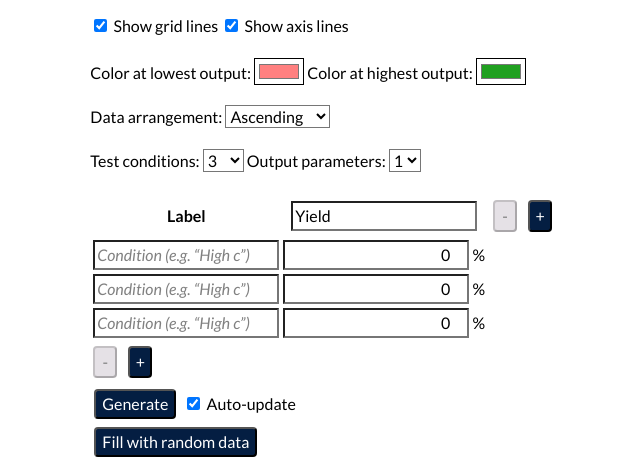
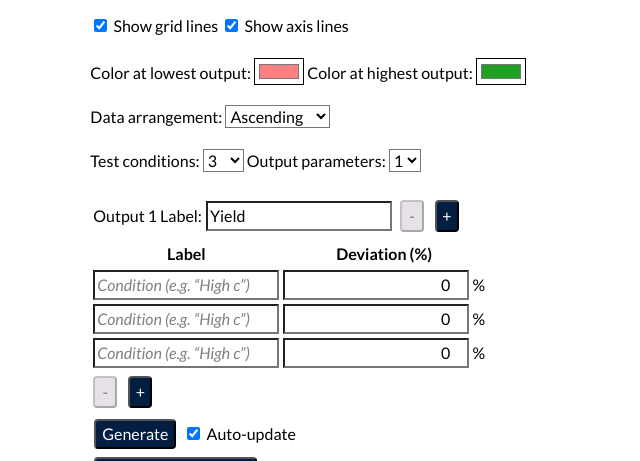
Before and after one commit to PSDI-UK/psdi-glorius-plot, a Flask app: page / in a window 1280 px wide. Shown: the part 386-847 px from the top of the page, without its empty margins (98-738 px from the left). Run offline with Flask 3, Linux system fonts and the light colour scheme; some libraries are stand-ins or nearby versions.

Commit message:
Move output params to new list, and implement new way of adding params

```diff
--- a/psdi_reaction_radar/static/js/index.js
+++ b/psdi_reaction_radar/static/js/index.js
@@ -15,6 +15,11 @@ const MAX_ROWS = 12;
 const MIN_OUTPUTS = 1;
 const MAX_OUTPUTS = 5;
 
+// Table values and placeholders
+const OUTPUT_LABEL_TEXT = "Output {N} Label:";
+const OUTPUT_1_DEFAULT_VALUE = "Yield";
+const OUTPUT_N_DEFAULT_VALUE = "";
+
 // Plot styling
 const L_BORDER_DASHES = [[], [6, 6], [4, 4], [2, 2], [1, 1]];
 const BORDER_WIDTH = 4;
@@ -29,16 +34,21 @@ let radarChart = null;
 // When the script is initially loaded, store a copy of a heading element and cell elements that we'll later use
 // as templates to add new rows
 
-const TEMPLATE_HEADING = $("th.output-heading")[0].cloneNode(true);
+const TEMPLATE_OUTPUT_LABEL_ROW = $("tr.output-label-row")[0].cloneNode(true);
+const TEMPLATE_HEADING = $("th.sample-heading")[0].cloneNode(true);
 const TEMPLATE_LABEL_INPUT = $("td:has(> input.sens-label)")[0].cloneNode(true);
-const TEMPLATE_VALUE_INPUT = $("td:has(> input.sens-value)")[0].cloneNode(true);
+const TEMPLATE_INPUT_LINE = $(".sens-input-line")[0].cloneNode(true);
 
 function getNumRows() {
   return $("table.sens-table tr.sens-row").length;
 }
 
 function getNumOutputs() {
-  return $("table.sens-table tr.header th.output-heading").length;
+  return $("table.output-label-table tr.output-label-row").length;
+}
+
+function getNumSamples() {
+  return $("table.sens-table tr.header").length - 1;
 }
 
 function disableButton(button) {
@@ -140,7 +150,7 @@ function removeRow(updateAfter = true) {
   }
 }
 
-function addOutput(updateAfter = true) {
+function addOutput(e, updateAfter = true) {
 
   // Check that we don't already have too many outputs
   const numOutputs = getNumOutputs();
@@ -149,31 +159,68 @@ function addOutput(updateAfter = true) {
     return;
   }
 
-  const numRows = getNumRows();
-  const lRows = $("table.sens-table tr.sens-row");
+  const newOutputNumber = (numOutputs + 1).toString();
 
-  // Add a new heading cell
-  const newHeadingCell = TEMPLATE_HEADING.cloneNode(true);
-  newHeadingCell.children[0].value = "";
+  // Set up the new output label row
+  const newOutputLabelRow = TEMPLATE_OUTPUT_LABEL_ROW.cloneNode(true);
+  newOutputLabelRow.children[1].children[0].value = "";
 
-  const headerRow = $("table.sens-table tr.header")[0];
-  const headerButtonsCell = $("table.sens-table tr.header td.button-column")[0];
+  // Determine where to add the row based on which button was clicked
+  let targetRow;
+  if (e === null) {
+    targetRow = numOutputs;
+  } else {
+    let eId = e.target.id;
+    targetRow = +eId.at(-1);
+  }
+  if (targetRow == numOutputs) {
+    $("table.output-label-table")[0].appendChild(newOutputLabelRow);
+  } else {
+    $("table.output-label-table")[0].insertBefore(newOutputLabelRow, $("tr.output-label-row")[targetRow]);
+  }
 
-  headerRow.insertBefore(newHeadingCell, headerButtonsCell);
+  // Relabel all the output rows
+  const lOutputLabelRows = $("tr.output-label-row");
+  for (let j = 0; j < numOutputs + 1; j++) {
+    const outputLabelRow = lOutputLabelRows[j];
+    const rowNumber = (j + 1).toString();
 
-  // Add a new cell to each row
-  for (let i = 0; i < numRows; ++i) {
-    lRows[i].appendChild(TEMPLATE_VALUE_INPUT.cloneNode(true));
+    const outputLabelLabel = outputLabelRow.children[0].children[0];
+    outputLabelLabel.textContent = OUTPUT_LABEL_TEXT.replace("{N}", rowNumber);
+    outputLabelLabel.for = "ol" + rowNumber;
+
+    const outputLabelInput = outputLabelRow.children[1].children[0];
+    outputLabelInput.id = "ol" + rowNumber;
+
+    const outputLabelRemoveButton = outputLabelRow.children[2].children[0];
+    outputLabelRemoveButton.id = "remove-ob" + rowNumber;
+    const outputLabelAddButton = outputLabelRow.children[2].children[1];
+    outputLabelAddButton.id = "add-ob" + rowNumber;
   }
+
+  // Add a new input line to each value cell
+  const lSensValueCells = $("td.sens-value-cell");
+  for (let i = 0; i < lSensValueCells.length; ++i) {
+    const newSensInputLine = TEMPLATE_INPUT_LINE.cloneNode(true);
+
+    if (targetRow == numOutputs) {
+      lSensValueCells[i].appendChild(newSensInputLine);
+    } else {
+      lSensValueCells[i].insertBefore(newSensInputLine, lSensValueCells[i].children[targetRow]);
+    }
+  }
+
+  // Connect the newly-added buttons to the add/remove functions
+  reinitNumOutputControls();
 
   // Check if we've reached the maximum number of outputs, and disable the button to add outputs if so
   if (numOutputs + 1 >= MAX_OUTPUTS) {
-    disableButton($("button.add-column"));
+    disableButton($("button.add-output"));
   }
 
   // Check if we've passed the minimum number of outputs, and enable the button to remove outputs if so
   if (numOutputs + 1 > MIN_OUTPUTS) {
-    enableButton($("button.remove-column"));
+    enableButton($("button.remove-output"));
   }
 
   // Enable auto updates for new cells if it's turned on
@@ -206,7 +253,7 @@ function removeOutput(updateAfter = true) {
 
   // Remove the last heading cell
   const headerRow = $("table.sens-table tr.header");
-  const headerButtonsCell = headerRow.children("th.output-heading").get(-1);
+  const headerButtonsCell = headerRow.children("th.sample-heading").get(-1);
   headerRow[0].removeChild(headerButtonsCell);
 
   // Remove the last cell from each row
@@ -216,12 +263,12 @@ function removeOutput(updateAfter = true) {
 
   // Check if we've reached the minimum number of outputs, and disable the button to remove outputs if so
   if (numOutputs - 1 <= MIN_OUTPUTS) {
-    disableButton($("button.remove-column"));
+    disableButton($("button.remove-output"));
   }
 
   // Check if we've gone under the minimum number of outputs, and enable the button to add outputs if so
   if (numOutputs - 1 < MAX_OUTPUTS) {
-    enableButton($("button.add-column"));
+    enableButton($("button.add-output"));
   }
 
   // Update the output selector if desired
@@ -257,7 +304,7 @@ function setNumOutputs(targetNumOutputs) {
   const numOutputs = getNumOutputs();
   if (numOutputs < targetNumOutputs) {
     for (let i = 0; i < targetNumOutputs - numOutputs; ++i) {
-      addOutput(false);
+      addOutput(null, false);
     }
   } else if (numOutputs > targetNumOutputs) {
     for (let i = 0; i < numOutputs - targetNumOutputs; ++i) {
@@ -326,6 +373,7 @@ function generatePlot() {
   // Collect info from the settings and determine data based on them
   const numRows = getNumRows();
   const numOutputs = getNumOutputs();
+  const numSamples = getNumSamples();
 
   const minOutput = getMinOutput();
   const maxOutput = getMaxOutput();
@@ -442,9 +490,9 @@ function generatePlot() {
   }
 
   // Get the output labels, and also set other fixed data for normal datasets
-  const lOutputLabelCells = $("table.sens-table tr.header th.output-heading");
+  const lOutputLabelInputs = $("input.output-label-input");
   for (let j = 0; j < numOutputs; ++j) {
-    lColLabels.push(lOutputLabelCells[j].children[0].value);
+    lColLabels.push(lOutputLabelInputs[j].value);
     lOrder.push(0);
     lBorderColors.push("black");
     lBorderWidths.push(BORDER_WIDTH);
@@ -460,7 +508,7 @@ function generatePlot() {
     lRowLabels.push(lRowLabelCells[i].value);
   }
 
-  // Get each column of data
+  // Get data for each output
   for (let j = 0; j < numOutputs; ++j) {
     llData.push([]);
   }
@@ -468,10 +516,12 @@ function generatePlot() {
   const lSensRows = $("table.sens-table tr.sens-row");
   const lRowData = [];
   for (let i = 0; i < numRows; ++i) {
-    let lCells = lSensRows.eq(i).find("td input.sens-value");
     let lSingleRowData = [];
+    const lCells = lSensRows.eq(i).find("td.sens-value-cell");
+    // TODO: Add loop over cells here
+    const lInputs = lCells.eq(0).find("input.sens-value");
     for (let j = 0; j < numOutputs; ++j) {
-      lSingleRowData.push(lCells[j].value);
+      lSingleRowData.push(lInputs[j].value);
     }
     lRowData.push({
       label: lRowLabels[i],
@@ -572,21 +622,21 @@ function fillRandom() {
   const numOutputs = getNumOutputs();
 
   // Fill the column labels
-  const lOutputLabelCells = $("table.sens-table tr.header th.output-heading");
+  const lOutputLabelInputs = $("input.output-label-input");
   for (let j = 0; j < numOutputs; ++j) {
-    lOutputLabelCells[j].children[0].value = "Yield " + (j + 1).toString();
+    lOutputLabelInputs[j].value = "Yield " + (j + 1).toString();
   }
 
   // Fill the row labels
-  const lRowLabelCells = $("table.sens-table tr.sens-row td input.sens-label");
+  const lRowLabelInputs = $("input.sens-label");
   for (let i = 0; i < numRows; ++i) {
-    lRowLabelCells[i].value = (i + 1).toString();
+    lRowLabelInputs[i].value = (i + 1).toString();
   }
 
   // Fill each data cell
   const minOutput = getMinOutput();
   const maxOutput = getMaxOutput();
-  const lDataCells = $("table.sens-table tr.sens-row td input.sens-value");
+  const lDataCells = $("input.sens-value");
   for (let k = 0; k < lDataCells.length; ++k) {
     const e = lDataCells[k];
     e.value = minOutput + Math.random() * (maxOutput - minOutput);
@@ -609,23 +659,44 @@ function disableAutoUpdates() {
   autoUpdating = false;
 }
 
+function initNumParamControls() {
+  $("button.add-row").on("click", () => addRow(true));
+  $("button.remove-row").on("click", () => removeRow(true));
+  $("select#num-rows").on("change", function (e) {
+    setNumRows($(e.target).val());
+  });
+}
+
+function reinitNumParamControls() {
+  $("button.add-row").off("click");
+  $("button.remove-row").off("click");
+  $("select#num-rows").off("change");
+  initNumParamControls();
+}
+
+function initNumOutputControls() {
+  $("button.add-output").on("click", (e) => addOutput(e, true));
+  $("button.remove-output").on("click", () => removeOutput(true));
+  $("select#num-outputs").on("change", function (e) {
+    setNumOutputs($(e.target).val());
+  });
+}
+
+function reinitNumOutputControls() {
+  $("button.add-output").off("click");
+  $("button.remove-output").off("click");
+  $("select#num-outputs").off("change");
+  initNumOutputControls();
+}
+
 $(document).ready(function () {
   initDirtyForms();
 
-  $("button.add-row").on("click", () => addRow(true));
-  $("button.remove-row").on("click", () => removeRow(true));
-  $("button.add-column").on("click", () => addOutput(true));
-  $("button.remove-column").on("click", () => removeOutput(true));
+  initNumParamControls();
+  initNumOutputControls();
 
   $("button#fill-random").on("click", fillRandom);
   $("button#generate-plot").on("click", generatePlot);
-
-  $("select#num-rows").on("change", function (e) {
-    setNumRows($(e.target).val());
-  })
-  $("select#num-outputs").on("change", function (e) {
-    setNumOutputs($(e.target).val());
-  })
 
   $("#auto-update-toggle").on("click", function (e) {
     if ($(e.target).is(":checked")) {
--- a/psdi_reaction_radar/templates/index.html
+++ b/psdi_reaction_radar/templates/index.html
@@ -64,29 +64,49 @@
   </p>
 </div>
 <form class="sens-form">
+  <table class="output-label-table">
+    <tr class="output-label-row">
+      <td class="output-label-label-cell">
+        <label for="ol1" class="output-label-label">Output 1 Label:</label>
+      </td>
+      <td class="output-label-value-cell">
+        <input type="text" id="ol1" class="output-label-input trigger-update" placeholder="Output (e.g. “Yield”)"
+          value="Yield">
+      </td>
+      <td class="output-label-button-cell">
+        <button type="button" id="remove-ob1" class="remove-output disabled fix-size-small" disabled="true">-</button>
+        <button type="button" id="add-ob1" class="add-output fix-size-small">+</button>
+      </td>
+    </tr>
+  </table>
   <table class="sens-table">
     <tr class="header">
       <th class="label-heading">Label</th>
-      <th class="output-heading">
-        <input type="text" class="output-label trigger-update" placeholder="Output (e.g. “Yield”)" value="Yield"
-          class="trigger-update">
-      </th>
-      <td class="button-column">
-        <button type="button" class="remove-column disabled fix-size-small" disabled="true">-</button>
-        <button type="button" class="add-column fix-size-small">+</button>
+      <th class="sample-heading">Deviation (%)</th>
+    </tr>
+    <tr class="sens-row">
+      <td><input type="text" class="sens-label trigger-update" placeholder="Condition (e.g. “High c”)"></td>
+      <td class="sens-value-cell">
+        <div class="sens-input-line">
+          <input type="number" class="sens-value trigger-update" value="0"> <span>%</span>
+        </div>
       </td>
     </tr>
     <tr class="sens-row">
       <td><input type="text" class="sens-label trigger-update" placeholder="Condition (e.g. “High c”)"></td>
-      <td><input type="number" class="sens-value trigger-update" value="0"> %</td>
+      <td class="sens-value-cell">
+        <div class="sens-input-line">
+          <input type="number" class="sens-value trigger-update" value="0"> <span>%</span>
+        </div>
+      </td>
     </tr>
     <tr class="sens-row">
       <td><input type="text" class="sens-label trigger-update" placeholder="Condition (e.g. “High c”)"></td>
-      <td><input type="number" class="sens-value trigger-update" value="0"> %</td>
-    </tr>
-    <tr class="sens-row">
-      <td><input type="text" class="sens-label trigger-update" placeholder="Condition (e.g. “High c”)"></td>
-      <td><input type="number" class="sens-value trigger-update" value="0"> %</td>
+      <td class="sens-value-cell">
+        <div class="sens-input-line">
+          <input type="number" class="sens-value trigger-update" value="0"> <span>%</span>
+        </div>
+      </td>
     </tr>
     <tr class="button-row">
       <td>
```
